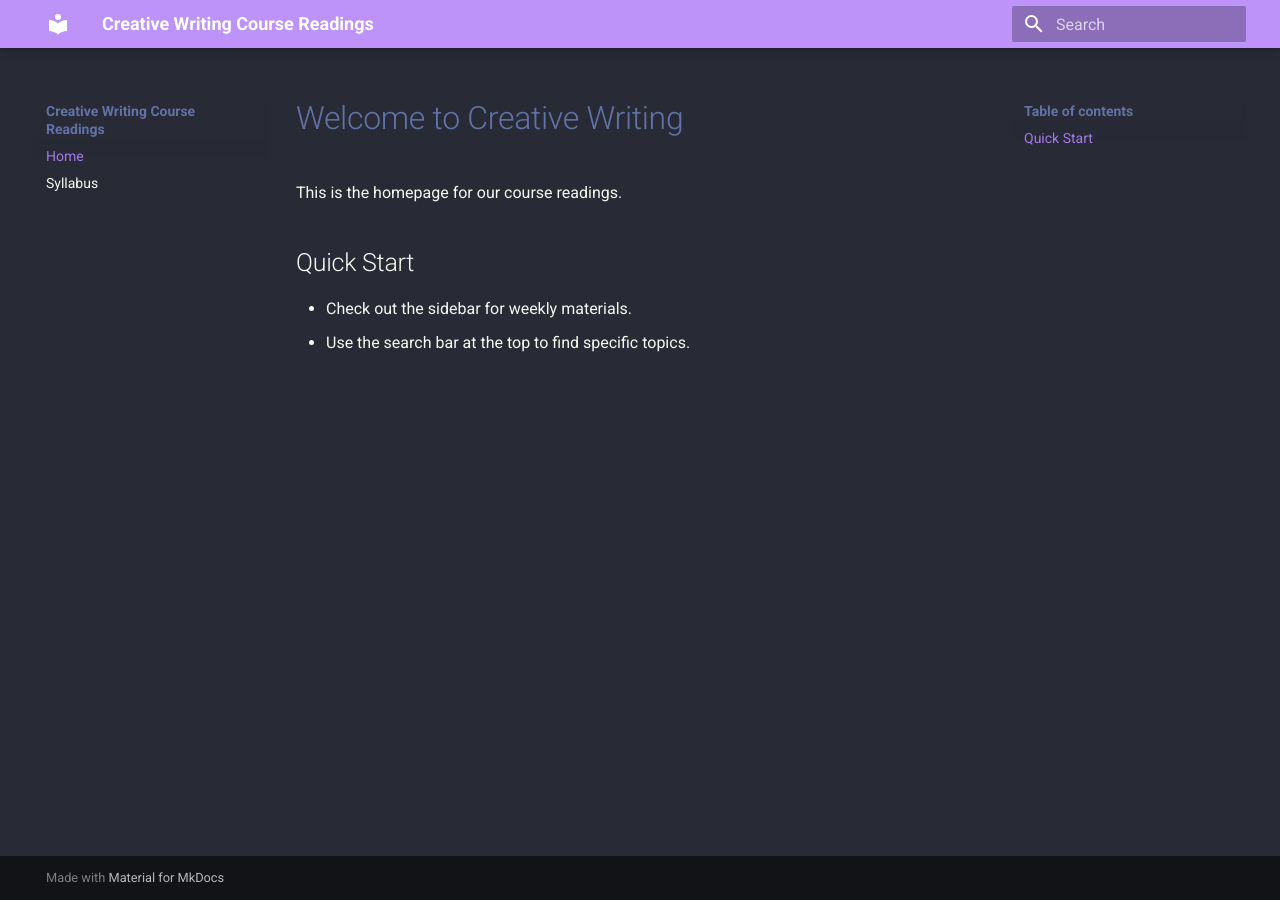
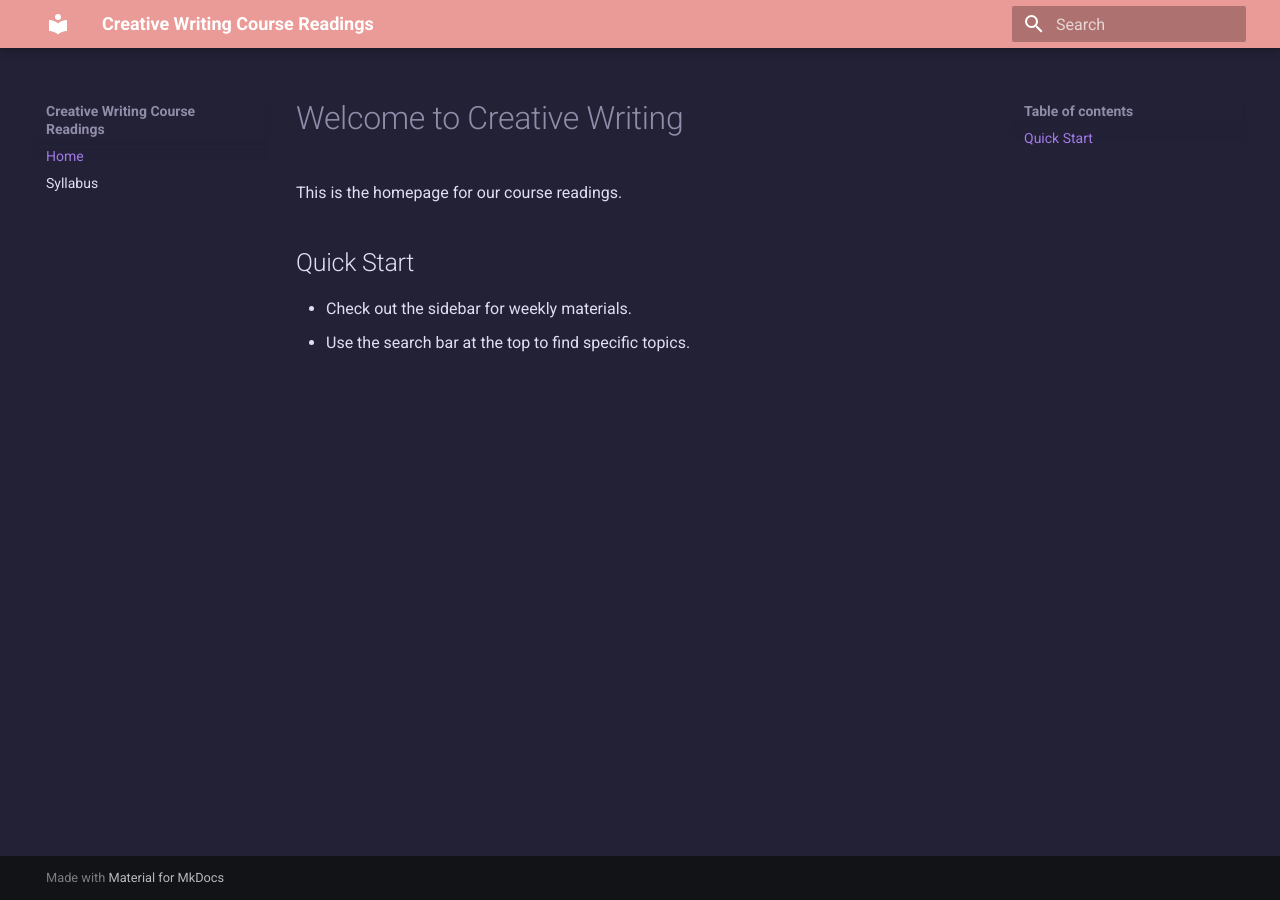
Before and after one commit to mickeybalili/cw10, an MkDocs documentation site: the page built from docs/index.md, in a window 1280 px wide. Built offline with MkDocs 1.6.1 and Material for MkDocs 9.7.7, drawn with Linux system fonts in a browser that asks for light colours.

Commit message:
Update extra.css

```diff
--- a/docs/stylesheets/extra.css
+++ b/docs/stylesheets/extra.css
@@ -1,13 +1,20 @@
-/* Dracula Theme Override for MkDocs Material */
+/* Rosé Pine Moon Theme for MkDocs Material */
 [data-md-color-scheme="slate"] {
-  --md-default-bg-color:             #282a36; /* Dracula Background */
-  --md-default-bg-color--light:      #44475a; /* Current Line / Selection */
-  --md-default-bg-color--lighter:    #44475a;
-  --md-default-fg-color:             #f8f8f2; /* Main Text Color */
-  --md-default-fg-color--light:      #6272a4; /* Muted Text / Comments */
-  --md-default-fg-color--lighter:    #6272a4;
+  /* Main Backgrounds */
+  --md-default-bg-color:             #232136; /* Base Moon */
+  --md-default-bg-color--light:      #2a273f; /* Surface */
+  --md-default-bg-color--lighter:    #393552; /* Overlay / Selection */
 
-  --md-primary-fg-color:             #bd93f9; /* Dracula Purple */
-  --md-primary-fg-color--dark:       #ff79c6; /* Dracula Pink (Header) */
-  --md-accent-fg-color:              #ff79c6; /* Accent Links */
+  /* Foreground & Text */
+  --md-default-fg-color:             #e0def4; /* Text */
+  --md-default-fg-color--light:      #908caa; /* Muted Text */
+  --md-default-fg-color--lighter:    #6e6a86; /* Unfocused */
+
+  /* Primary Header & Links */
+  --md-primary-fg-color:             #ea9a97; /* Rose */
+  --md-primary-fg-color--dark:       #eb6f92; /* Love */
+  --md-accent-fg-color:              #c4a7e7; /* Iris */
+
+  /* Sidebar Links */
+  --md-typeset-a-color:              #9ccfd8; /* Foam */
 }
```
